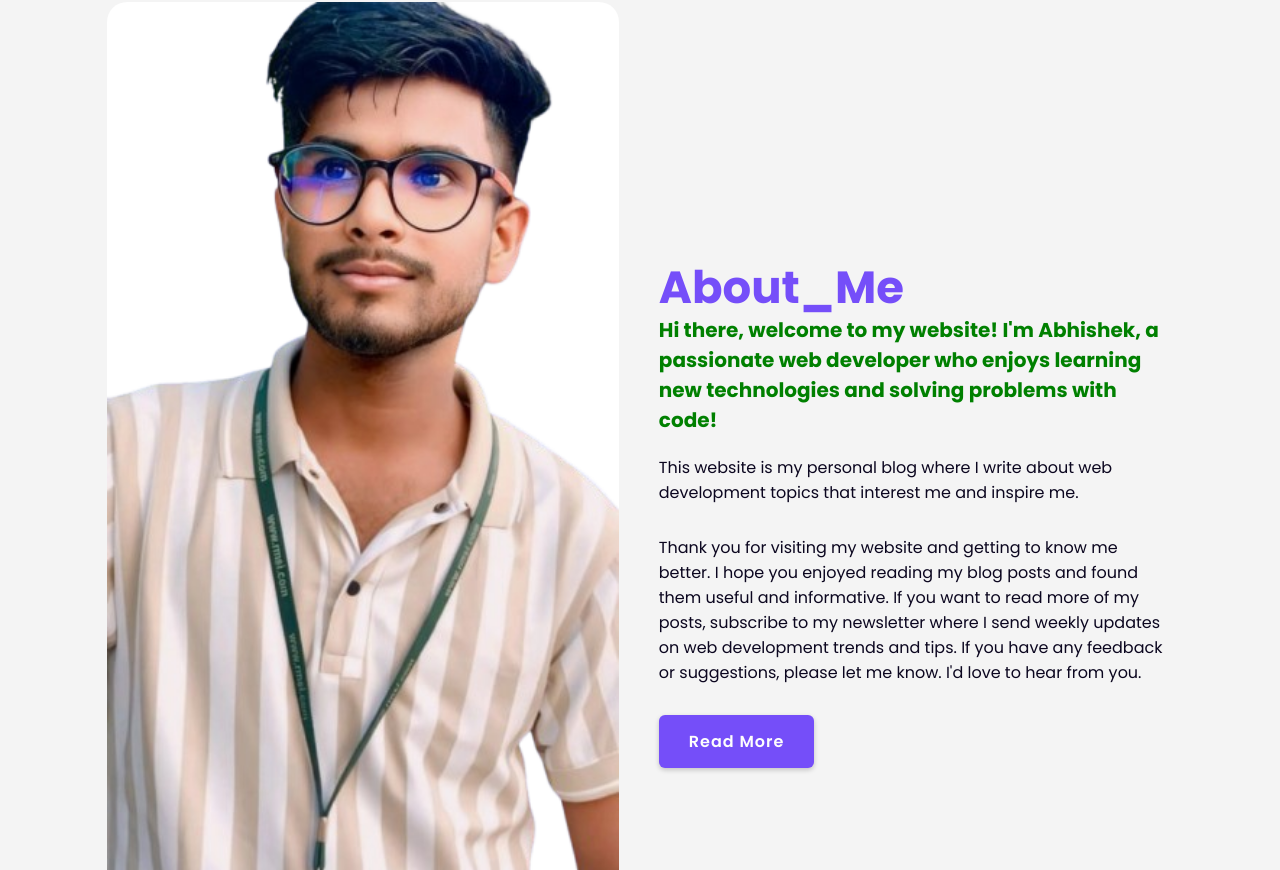
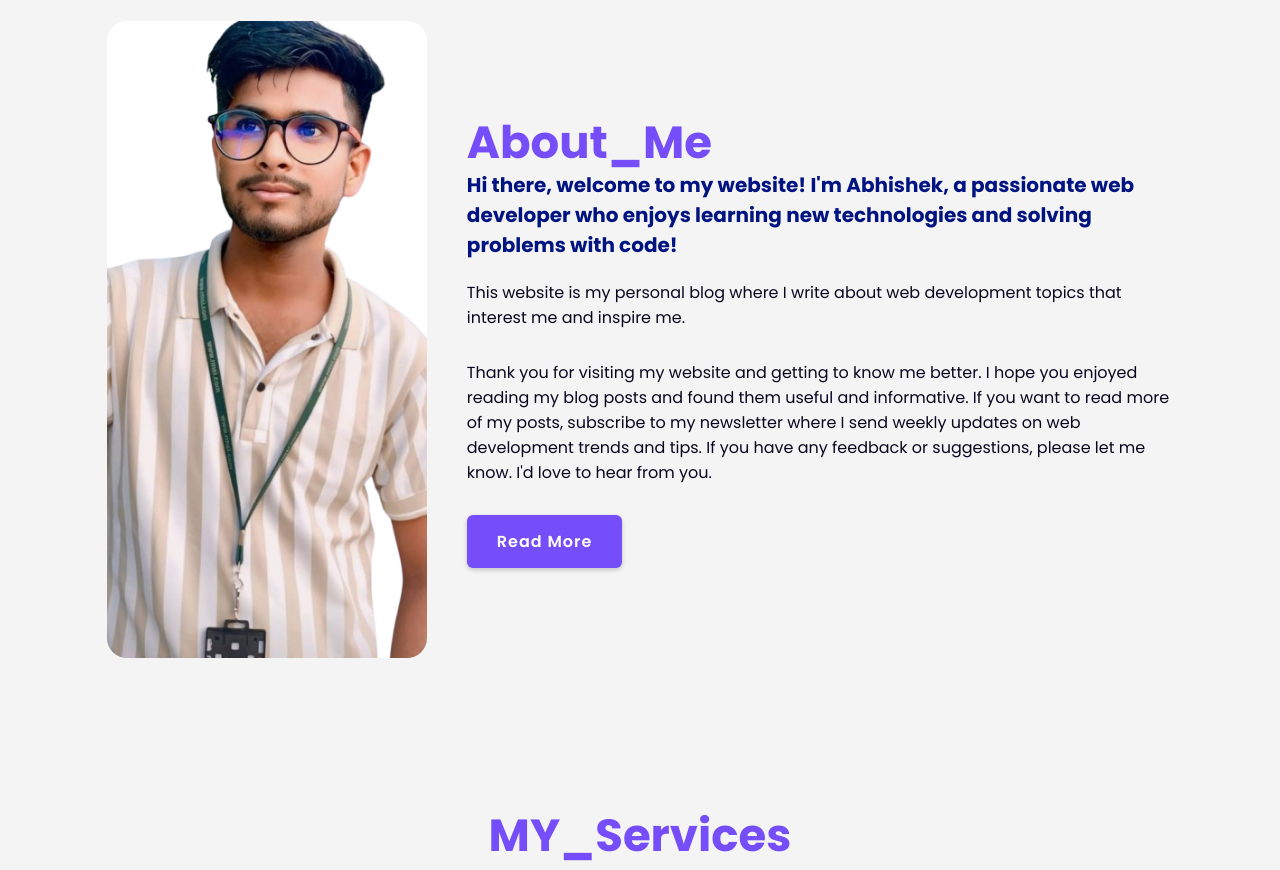
Before and after one commit to ErAbhishekprajapati/Portfolio, a plain HTML site: page index.html in a window 1280 px wide. Shown: the part 918-1788 px from the top of the page. Drawn offline with nearby package versions, Linux system fonts and the light colour scheme.

Commit message:
Update style.css

```diff
--- a/css/style.css
+++ b/css/style.css
@@ -293,6 +293,7 @@ section {
     pointer-events: none;
     max-width: 480px;
     max-height: 100vh;
+
 }
 
 span {
@@ -307,7 +308,7 @@ span {
 }
 
 .about-img img {
-    width: 40vw;
+    width: 25vw;
 }
 
 .heading {
@@ -633,6 +634,7 @@ span {
 
     .home-img img {
         right: 0;
+
     }
 }
 
@@ -968,7 +970,7 @@ h1 {
 
 }
 h3{
-    color:green;
+    color:rgb(0, 19, 128);
 }
 
 .form-group {
```
